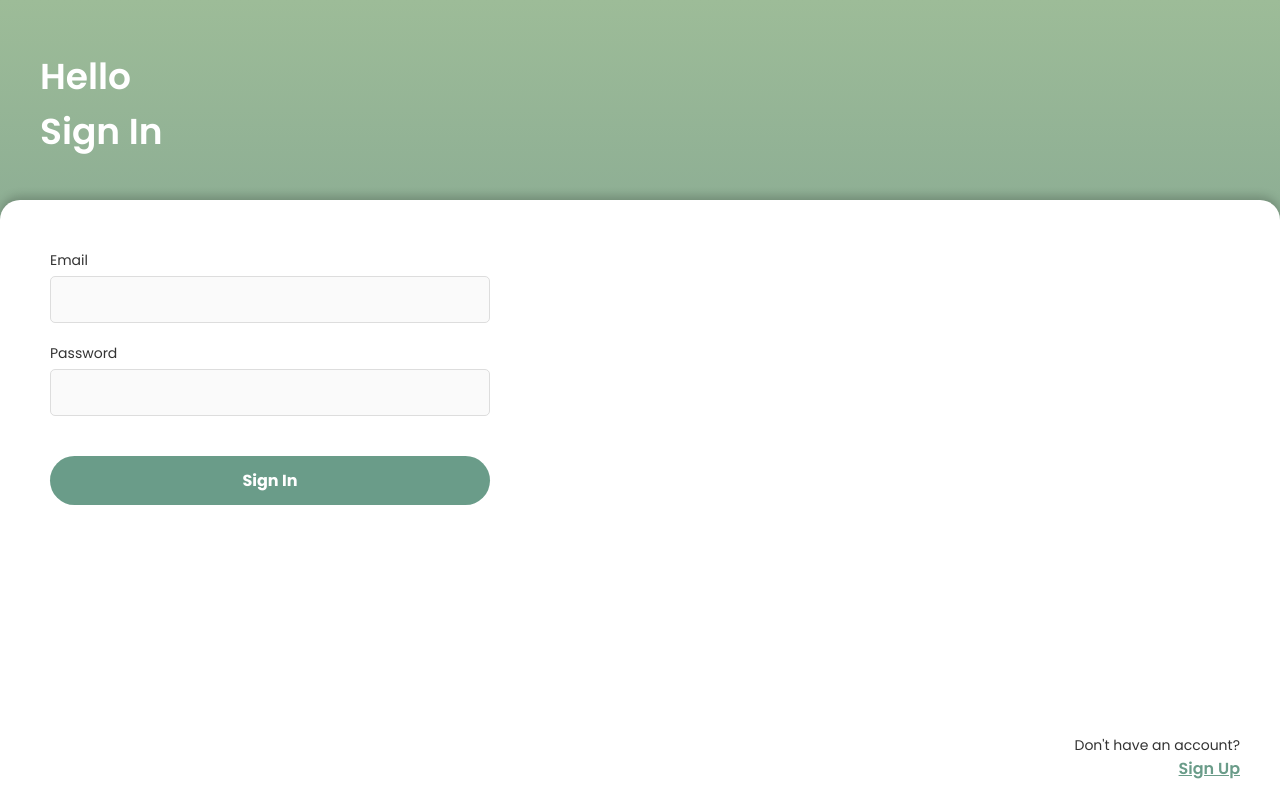
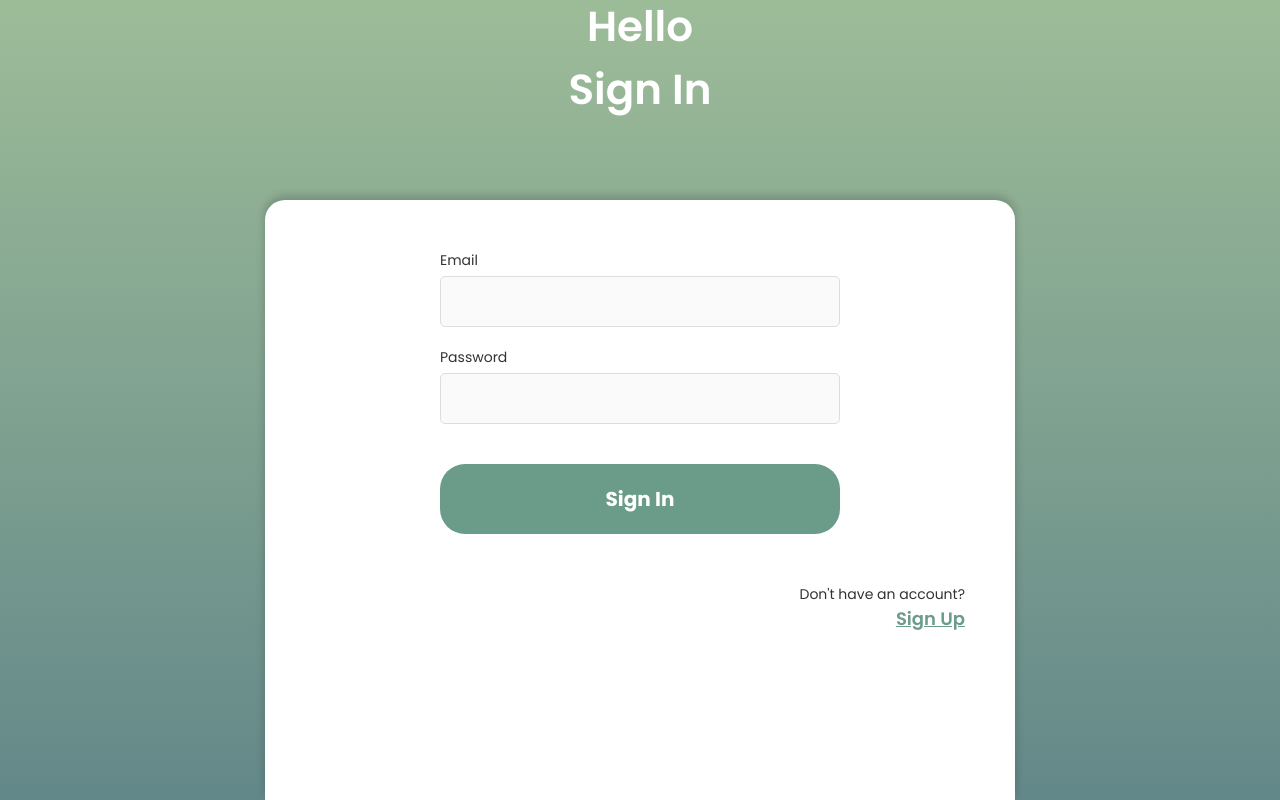
Before and after one commit to Vincent-Guilbault/Recipe-App, a React (Create React App) app in the folder frontend/: page / in a window 1280 px wide. Both pictures are taken after a click on the button "Sign In". Built offline with nearby package versions, Linux system fonts and the light colour scheme; no server answers.

Commit message:
Design responsive pour les pages d'authentification.

```diff
--- a/frontend/src/App.css
+++ b/frontend/src/App.css
@@ -28,16 +28,20 @@ a {
     text-decoration: none;
 }
 
-.gradient__bg {
-    background: linear-gradient(90deg, #AF0606 0%, #23003C 100%);
-}
+/* Desktops */
+@media screen and (min-width: 1024px) {
+    body {
+        font-size: 18px; /* Adjust base font size for readability */
+        background: linear-gradient(0deg, #638889 0%, #9DBC98 100%);
+    }
 
-.gradient__text {
-    background: var(--gradient-text);
-    background-clip: text;
-    /* Webkits to make sure that it works with all browsers. */
-    -webkit-background-clip: text;
-    -webkit-text-fill-color: transparent;
+    .section__padding {
+        padding: 6rem;
+    }
+
+    .section__margin {
+        margin: 6rem;
+    }
 }
 
 /* Tablets */
--- a/frontend/src/components/Login/login.css
+++ b/frontend/src/components/Login/login.css
@@ -85,21 +85,43 @@ input:focus {
 
 @media (min-width: 768px) {
     form {
-        padding: 30px;
-        max-width: 500px;
+        padding: 40px; /* Increase padding on larger screens */
+        max-width: 450px;
     }
 
     h2 {
-        font-size: 28px;
+        font-size: 30px; /* Increase heading size */
     }
 
     input {
-        padding: 12px;
+        padding: 14px; /* Increase input padding */
+        font-size: 18px; /* Increase font size for larger screens */
+    }
+
+    .login-btn {
+        padding: 16px 32px; /* Larger buttons */
         font-size: 18px;
     }
 
-    button {
-        padding: 14px;
-        font-size: 18px;
+    .register-link {
+        margin-top: 40px;
+        padding-right: 0;
     }
 }
+
+/* Desktop (min-width: 1024px) */
+@media (min-width: 1024px) {
+    form {
+        padding: 50px; /* Add more padding for desktop */
+        max-width: 500px; /* Slightly wider on desktop */
+    }
+
+    .login-btn {
+        padding: 20px 36px; /* Larger button padding */
+        font-size: 20px;
+    }
+
+    .register-link {
+        margin-top: 50px;
+    }
+}
--- a/frontend/src/components/Register/register.css
+++ b/frontend/src/components/Register/register.css
@@ -83,24 +83,45 @@ input:focus {
 }
 
 
-
 @media (min-width: 768px) {
     form {
-        padding: 30px;
+        padding: 40px;
+        max-width: 450px;
+    }
+
+    h2 {
+        font-size: 30px;
+    }
+
+    input {
+        padding: 14px;
+        font-size: 18px;
+    }
+
+    .register-btn {
+        padding: 16px 32px;
+        font-size: 18px;
+    }
+
+    .login-link {
+        margin-top: 40px;
+        padding-right: 0;
+    }
+}
+
+/* Desktop (min-width: 1024px) */
+@media (min-width: 1024px) {
+    form {
+        padding: 50px;
         max-width: 500px;
     }
 
-    h2 {
-        font-size: 28px;
+    .register-btn {
+        padding: 20px 36px;
+        font-size: 20px;
     }
 
-    input {
-        padding: 12px;
-        font-size: 18px;
-    }
-
-    button {
-        padding: 14px;
-        font-size: 18px;
+    .login-link {
+        margin-top: 50px;
     }
 }
--- a/frontend/src/containers/AuthContainer/AuthContainer.jsx
+++ b/frontend/src/containers/AuthContainer/AuthContainer.jsx
@@ -22,7 +22,7 @@ function AuthContainer({ setUser }) {
 
             {/* Header for Login/Register with transition */}
             <div className={`auth-form-header ${showForm ? 'show' : ''}`}>
-                <h2>{showLogin ? 'Hello \n Sign In' : 'Create Your \n Account'}</h2>
+                <h2>{showLogin ? 'Hello \n Sign In' : 'Create \n Your Account'}</h2>
             </div>
 
             <h1 className="app-title">Recipe Planner</h1>
--- a/frontend/src/containers/AuthContainer/authcontainer.css
+++ b/frontend/src/containers/AuthContainer/authcontainer.css
@@ -113,3 +113,149 @@ button {
     transform: translateY(0); /* Bring form into view */
     opacity: 1; /* Fade in */
 }
+
+@media (min-width: 768px) {
+    .auth-container {
+        padding: 40px;  /* Add more padding for larger screens */
+        background: linear-gradient(0deg, #638889 0%, #9DBC98 100%);
+    }
+
+    .auth-form-header {
+        bottom: 150px;
+        font-size: 48px;
+        margin-left: 0; /* Center it horizontally */
+        margin-bottom: -50px;
+    }
+
+    .app-title {
+        font-size: 36px;
+    }
+
+    .welcome-message {
+        font-size: 22px;
+        margin-bottom: 80px;
+    }
+
+    .auth-buttons {
+        flex-direction: row; /* Horizontal button layout for larger screens */
+        gap: 30px;
+    }
+
+    .auth-form-container {
+        height: 60vh;  /* Adjust form height for larger screens */
+        padding: 40px;  /* Add more padding for larger screens */
+    }
+}
+
+/* Small tablets (450px - 767px) */
+@media (min-width: 450px) and (max-width: 767px) {
+    .auth-container .auth-buttons {
+        gap: 20px;
+        flex-direction: column;
+        margin: 0 auto;
+        width: 50%;
+    }
+
+    .auth-form-header {
+        bottom: 200px;
+        margin-bottom: -80px;
+    }
+
+    .auth-form-header h2 {
+        font-size: 42px;
+        text-align: center;
+    }
+
+    .auth-form-container form {
+        margin: 20px auto;
+        padding: 0 50px;
+    }
+}
+
+/* Tablets and small laptops (768px - 1024px) */
+@media (min-width: 768px) and (max-width: 1024px) {
+    .auth-container {
+        padding: 40px;
+    }
+
+    .auth-container .auth-buttons {
+        gap: 20px;
+        flex-direction: column;
+        margin: 0 auto;
+        width: 50%;
+    }
+
+    .auth-form-header {
+        bottom: 220px;
+        margin-bottom: -80px;
+    }
+
+    .auth-form-header h2 {
+        font-size: 42px;
+        text-align: center;
+    }
+
+    .auth-form-container {
+        height: 75vh;
+        padding: 30px;
+        max-width: 500px;
+        border-radius: 20px 20px 0 0;
+        margin: 0 auto;
+    }
+
+    .auth-form-container form {
+        margin: 0 auto;
+        padding: 0 50px;
+    }
+}
+
+/* Desktop (min-width: 1024px) */
+@media (min-width: 1024px) {
+    .auth-container {
+        max-width: 800px; /* Limit the container width for desktops */
+        margin: 0 auto; /* Center it */
+    }
+
+    .auth-form-header {
+        bottom: 200px;
+    }
+
+    .auth-form-header h2 {
+        font-size: 42px;
+        text-align: center;
+    }
+
+    .auth-container .auth-buttons {
+        gap: 20px;
+        flex-direction: column;
+        margin: 0 auto;
+        width: 50%;
+    }
+
+    .auth-form-container {
+        height: 75vh; /* Further reduce form height for larger screens */
+        padding: 50px;
+        max-width: 750px;
+        margin: 0 auto;
+    }
+
+    .auth-form-container form {
+        margin: 0 auto;
+        padding: 0 50px;
+    }
+}
+
+/* Large Desktop (min-height: 1200px) */
+@media (min-height: 1200px) {
+
+    .auth-form-header {
+        bottom: 350px;
+    }
+
+    .auth-container .auth-buttons {
+        gap: 20px;
+        flex-direction: column;
+        margin: 0 auto;
+        width: 50%;
+    }
+}
```
